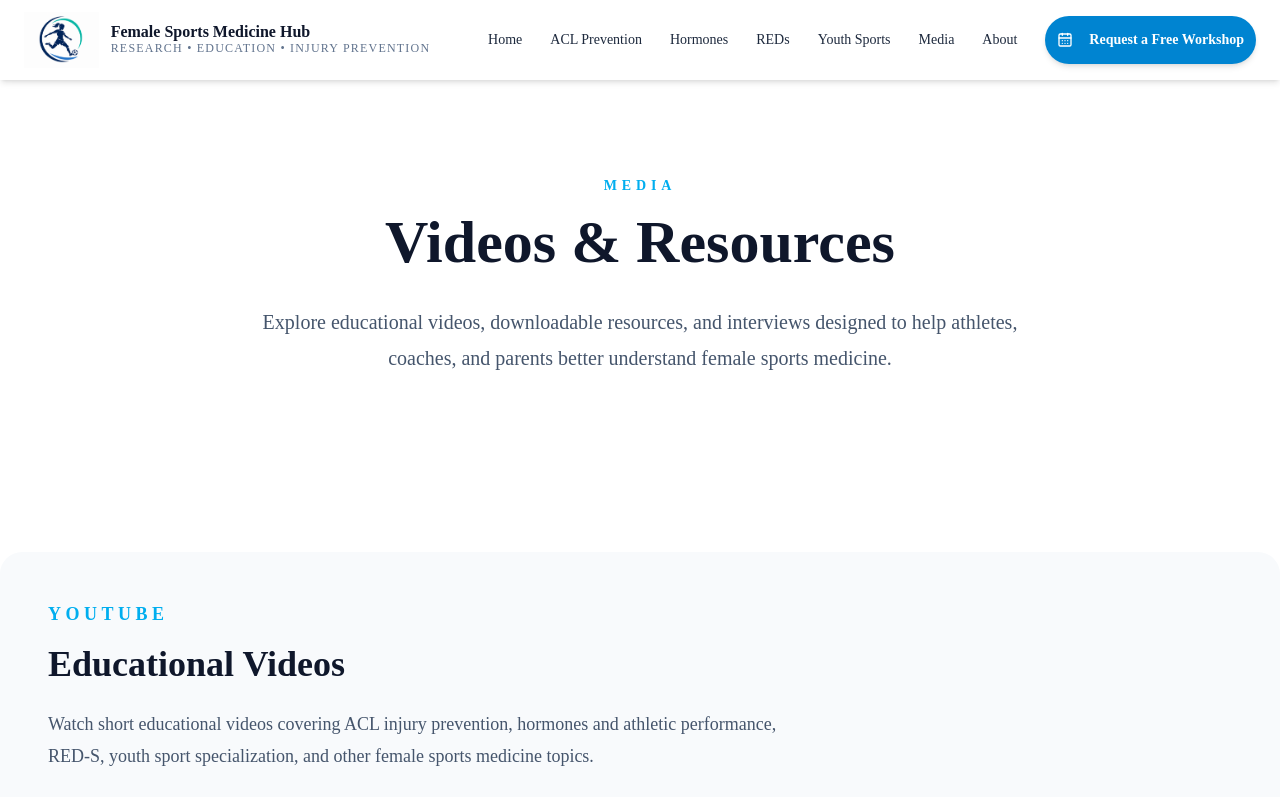
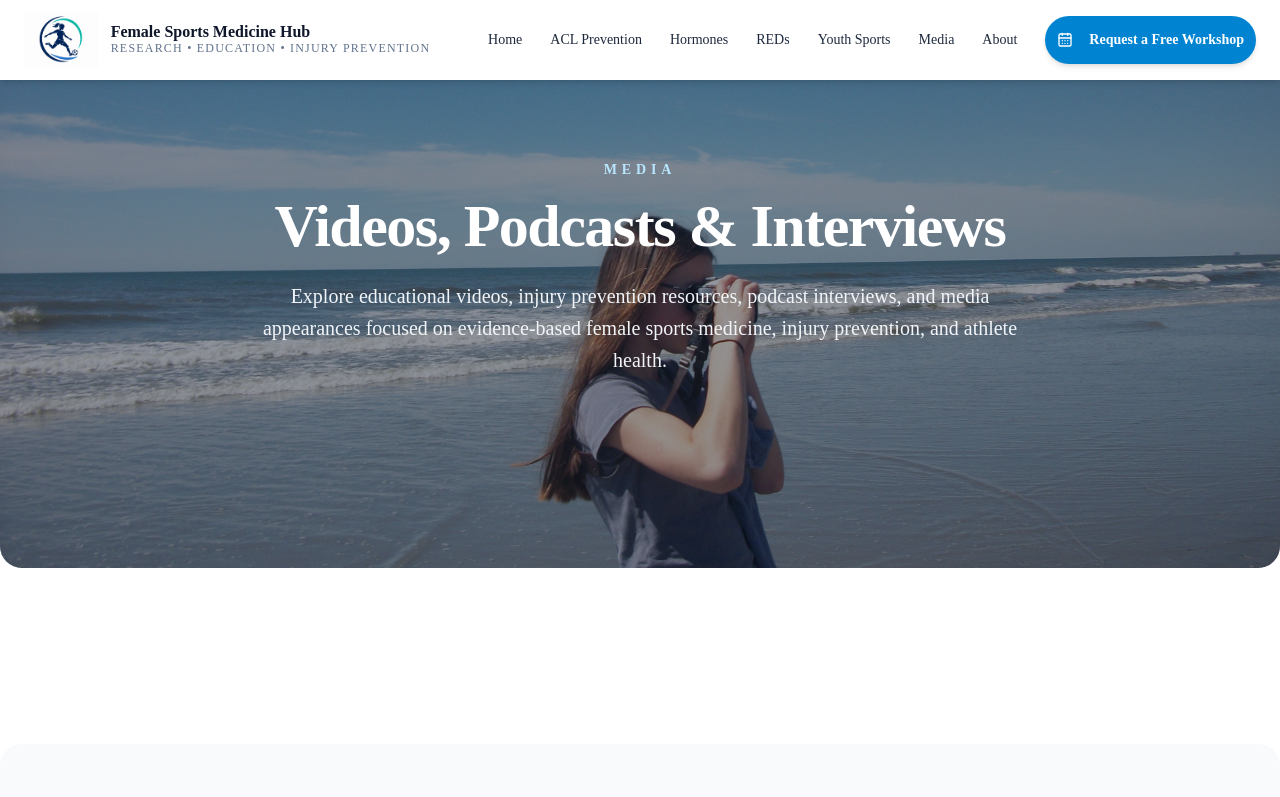
Before and after one commit to mayaclanfer-ctrl/female-athlete-hub, a Next.js app: page /media in a window 1280 px wide. Shown: the top 797 px of the page. Built offline with nearby package versions, Linux system fonts and the light colour scheme.

Commit message:
Refine RED-S layout and update media section

```diff
--- a/components/media/MediaHero.tsx
+++ b/components/media/MediaHero.tsx
@@ -1,19 +1,39 @@
+import Image from "next/image";
+
 export default function MediaHero() {
   return (
-    <section className="py-20 text-center">
-      <p className="text-sm font-semibold uppercase tracking-[0.35em] text-[#00AEEF]">
-        Media
-      </p>
+    <section className="relative -mt-32 mb-20 h-[600px] overflow-hidden rounded-b-3xl">
+      {/* Background Image */}
+      <Image
+        src="/images/media-hero.jpg"
+        alt="Maya creating media content on the beach"
+        fill
+        priority
+        className="object-cover"
+        style={{ objectPosition: "center 35%" }}
+      />
 
-      <h1 className="mt-4 text-6xl font-bold text-slate-900">
-        Videos & Resources
-      </h1>
+      {/* Dark Overlay */}
+      <div className="absolute inset-0 bg-slate-900/45" />
 
-      <p className="mx-auto mt-8 max-w-3xl text-xl leading-9 text-slate-600">
-        Explore educational videos, downloadable resources, and interviews
-        designed to help athletes, coaches, and parents better understand
-        female sports medicine.
-      </p>
+      {/* Hero Content */}
+      <div className="absolute inset-0 flex items-center justify-center px-6">
+        <div className="max-w-4xl text-center text-white">
+          <p className="text-sm font-semibold uppercase tracking-[0.35em] text-sky-200">
+            Media
+          </p>
+
+          <h1 className="mt-4 text-5xl font-bold tracking-tight md:text-6xl">
+            Videos, Podcasts & Interviews
+          </h1>
+
+          <p className="mx-auto mt-6 max-w-3xl text-xl leading-8 text-slate-100">
+            Explore educational videos, injury prevention resources, podcast interviews,
+            and media appearances focused on evidence-based female sports medicine,
+            injury prevention, and athlete health.
+          </p>
+        </div>
+      </div>
     </section>
   );
 }
```
Also changed, not shown: public/images/media-hero.jpg (added).
